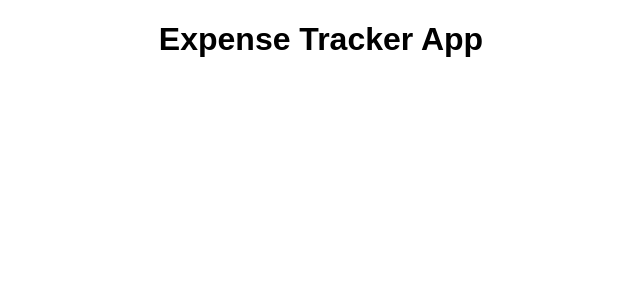
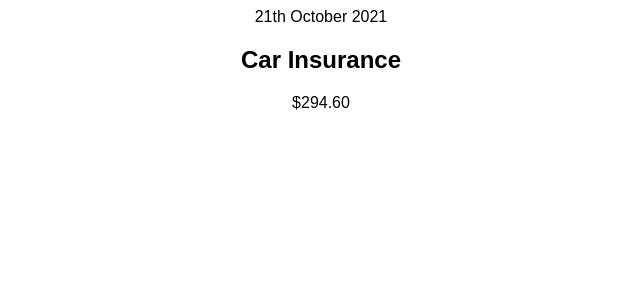
Before and after one commit to manishrajmishra/Expense_Tracker_App, a React (Create React App) app: page / in a window 1280 px wide. Shown: the top 300 px of the page, without its empty margins (319-959 px from the left). Built offline with nearby package versions, Linux system fonts and the light colour scheme.

Commit message:
Added Expense Component

```diff
--- a/src/App.js
+++ b/src/App.js
@@ -1,10 +1,11 @@
 import React from "react";
 import "./styles.css";
+import ExpenseItem from "./components/ExpenseItem";
 
 export default function App() {
   return (
     <div className="App">
-      <h1>Expense Tracker App</h1>
+      <ExpenseItem></ExpenseItem>
     </div>
   );
 }
--- /dev/null
+++ b/src/components/ExpenseItem.js
@@ -0,0 +1,13 @@
+import React from "react";
+
+export default function ExpenseItem() {
+  return (
+    <div>
+      <div>21th October 2021</div>
+      <div>
+        <h2>Car Insurance</h2>
+        <div>$294.60</div>
+      </div>
+    </div>
+  );
+}
```
